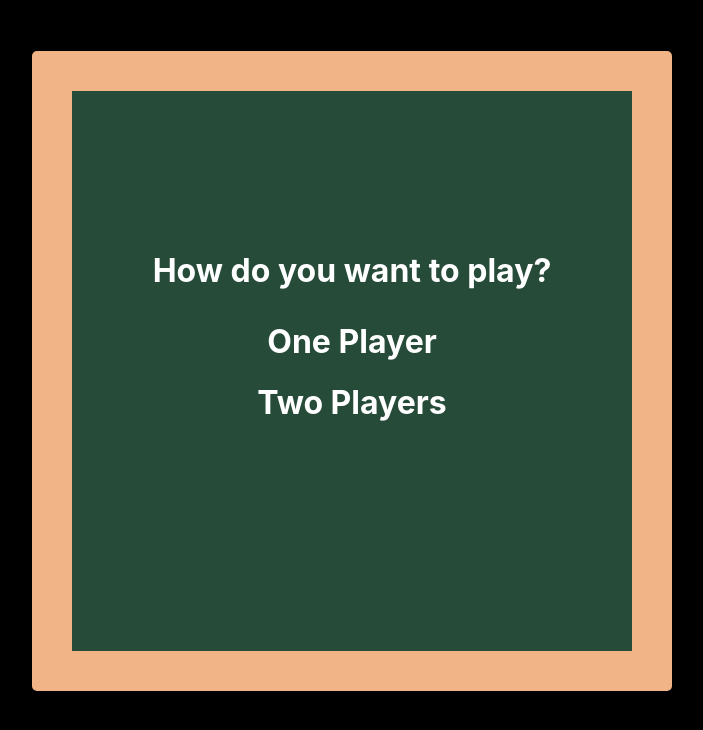
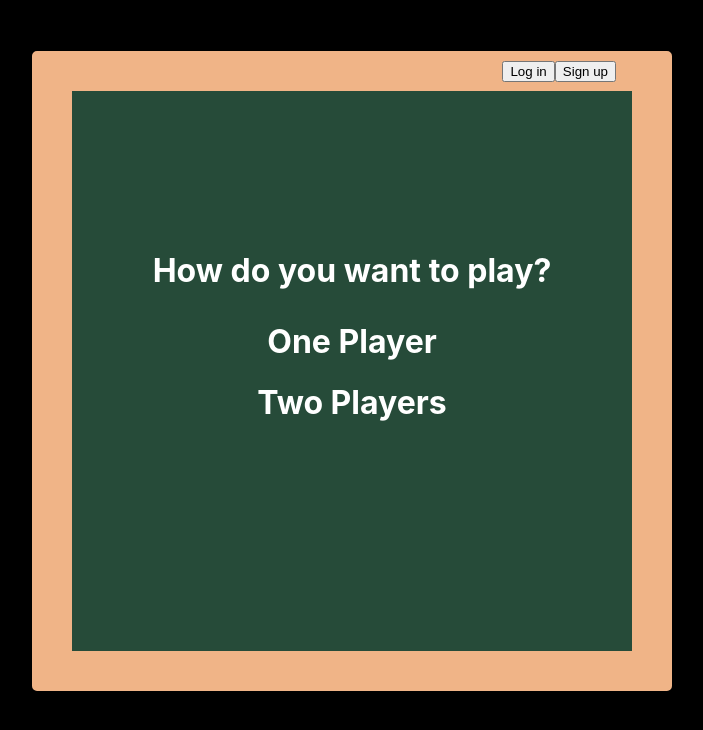
Before and after one commit to Hermes827/tictactoe, a React (Create React App) app in the folder tictactoe/: page / in a window 1280 px wide. Shown: the top 730 px of the page, without its empty margins (288-991 px from the left). Built offline with nearby package versions, Linux system fonts and the light colour scheme.

Commit message:
add login functionality

```diff
--- a/tictactoe/src/App.css
+++ b/tictactoe/src/App.css
@@ -201,3 +201,17 @@
 .computerBannerActive {
   background-color: blue;
 }
+
+.signinDiv {
+  float: right;
+  margin-right: 3.5em;
+  /* padding-bottom: 0.01em; */
+}
+
+.login {
+  margin-top: 0.75em;
+}
+
+.signup {
+
+}
--- a/tictactoe/src/App.js
+++ b/tictactoe/src/App.js
@@ -4,6 +4,7 @@ import './App.css';
 import ChoosePlayers from './components/choosePlayers.js'
 import ChooseXorO from './components/chooseXorO.js'
 import Grid from './components/grid.js'
+import Login from './components/login.js'
 
 class App extends React.Component {
 
@@ -83,11 +84,23 @@ class App extends React.Component {
     })
   }
 
+  login(){
+    console.log("login")
+  }
+
+  signup(){
+    console.log("signup")
+  }
+
   render(){
   return (
     <div className="App">
       {this.renderGrid()}
     <div className="mainDiv">
+    <div className="signinDiv">
+    <button className="login" onClick={this.login}>Log in</button>
+    <button className="signup" onClick={this.signup}>Sign up</button>
+    </div>
     <div className="innerDiv">
       {this.renderChoosePlayers()}
       {this.renderChooseXorO()}
--- /dev/null
+++ b/tictactoe/src/components/login.js
@@ -0,0 +1,23 @@
+import React from 'react';
+
+class Login extends React.Component {
+
+  constructor(){
+    super()
+
+    this.state = {
+
+    }
+
+  }
+
+  render(){
+  return (
+    <div>
+    login
+    </div>
+  );
+}
+}
+
+export default Login
```
